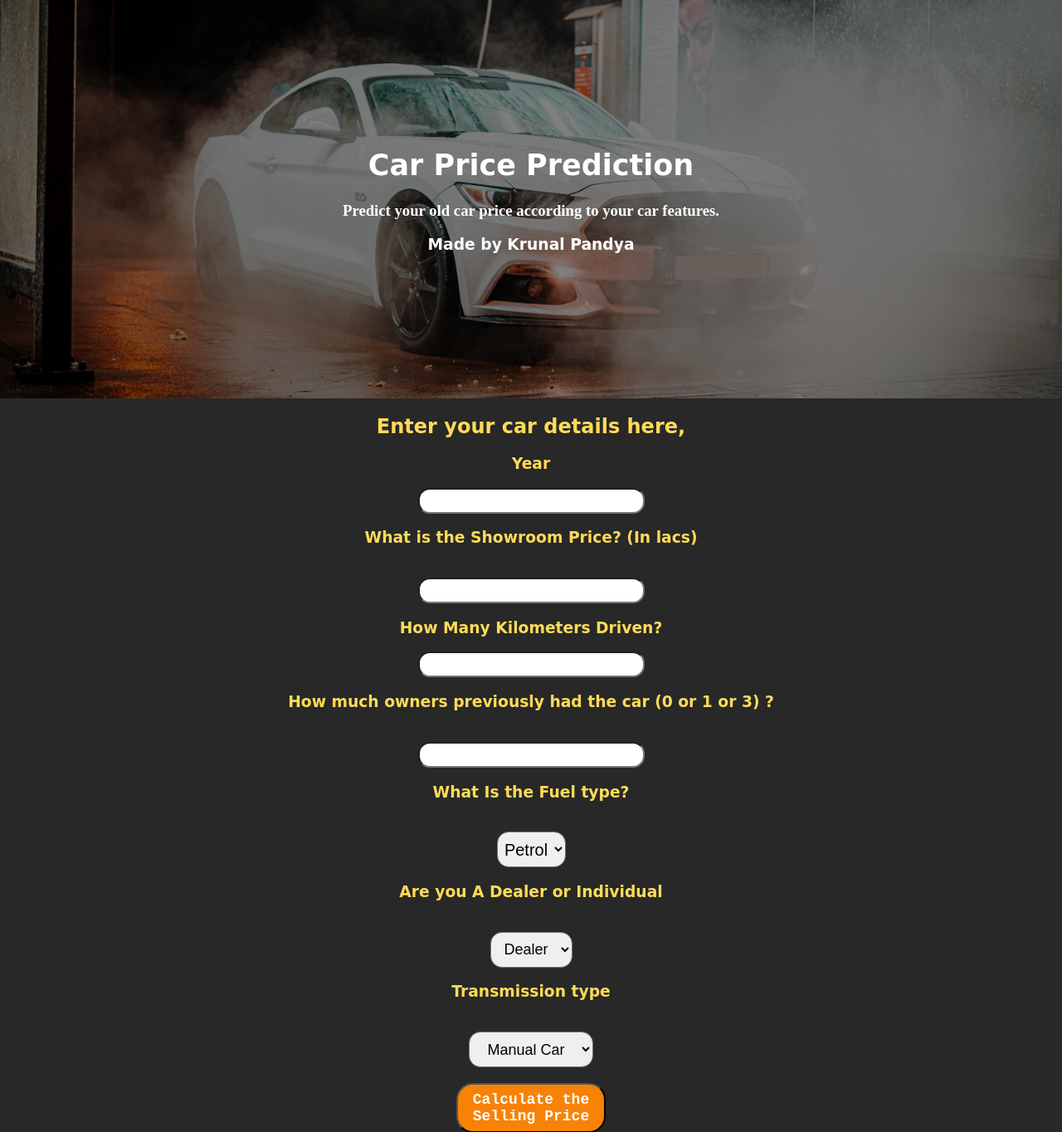
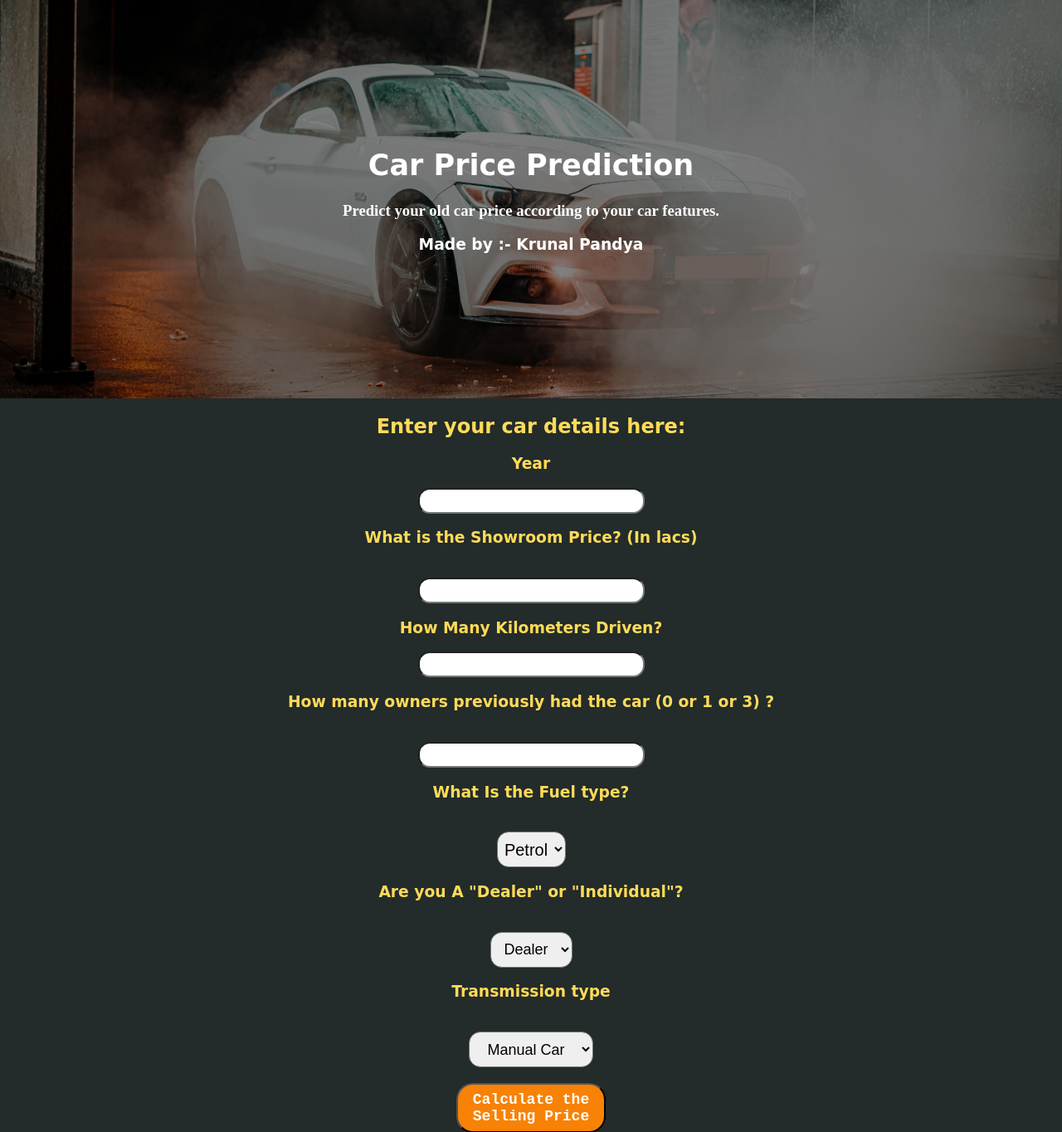
Before and after one commit to Kunal2103/carpriceprediction, a Flask app: page / in a window 1280 px wide. Shown: the top 1364 px of the page at 83% size. Run offline with Flask 2, Linux system fonts and the light colour scheme; parts of the project's set-up code (start-up, migrations or seed data) failed here and were passed over.

Commit message:
Add files via upload

```diff
--- a/templates/index.html
+++ b/templates/index.html
@@ -15,7 +15,7 @@
         <h1 style="font-size:35px">Car Price Prediction</h1>
 
             <h3 style="font-family:Papyrus">Predict your old car price according to your car features.</h3>
-            <h3> Made by Krunal Pandya </h3>
+            <h3> Made by :- Krunal Pandya </h3>
       </div>
     </div>
 
@@ -50,18 +50,18 @@
 
     <div style="color:	rgb(255, 219, 88)">
         <form action="{{ url_for('predict')}}" method="post">
-            <h2>Enter your car details here,</h2>
+            <h2>Enter your car details here:</h2>
             <h3>Year</h3>
             <input id="first" name="Year" type="number ">
             <h3>What is the Showroom Price? (In lacs)</h3><br><input id="second" name="Present_Price" required="required">
             <h3>How Many Kilometers Driven?</h3><input id="third" name="Kms_Driven" required="required">
-            <h3>How much owners previously had the car (0 or 1 or 3) ?</h3><br><input id="fourth" name="Owner" required="required">
+            <h3>How many owners previously had the car (0 or 1 or 3) ?</h3><br><input id="fourth" name="Owner" required="required">
             <h3>What Is the Fuel type?</h3><br><select name="Fuel_Type_Petrol" id="fuel" required="required">
                 <option value="Petrol">Petrol</option>
                 <option value="Diesel">Diesel</option>
                 <option value="Diesel">CNG</option>
             </select>
-            <h3>Are you A Dealer or Individual</h3><br><select name="Seller_Type_Individual" id="resea" required="required">
+            <h3>Are you A "Dealer" or "Individual"?</h3><br><select name="Seller_Type_Individual" id="resea" required="required">
                 <option value="Dealer">Dealer</option>
                 <option value="Individual">Individual</option>
             </select>
@@ -86,7 +86,7 @@
 
     <style>
 	body {
-            background-color: #282828;
+            background-color: #232b2b;
             text-align: center;
             padding: 0px;
 	    font-family: cursive;
```
